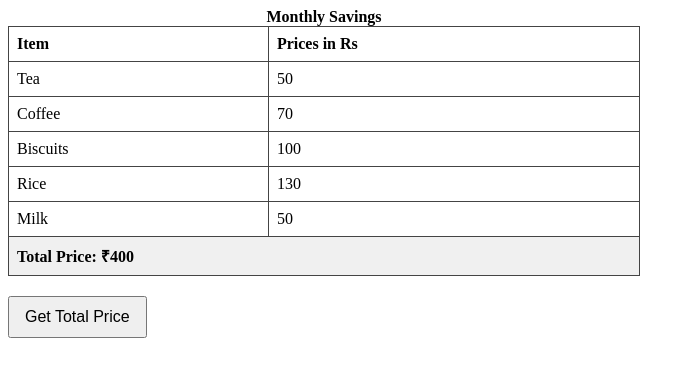
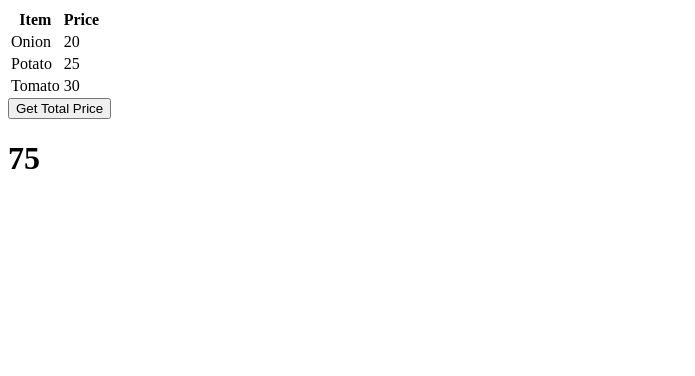
Before and after one commit to acciojob/grofers-checkout-omsingh1555, a website: page main.html in a window 1280 px wide. Both pictures are taken after a click on the button "Get Total Price". Shown: the whole page, without its empty margins (0-695 px from the left). Drawn offline with Linux system fonts and the light colour scheme.

Commit message:
created a submission

```diff
--- a/main.html
+++ b/main.html
@@ -2,100 +2,46 @@
 <html lang="en">
 <head>
   <meta charset="UTF-8">
-  <title>Grocery Total Calculator</title>
-  <style>
-    table {
-      width: 50%;
-      border-collapse: collapse;
-      margin-bottom: 20px;
-    }
-    th, td {
-      border: 1px solid #444;
-      padding: 8px;
-      text-align: left;
-    }
-    button {
-      padding: 10px 15px;
-      font-size: 16px;
-      cursor: pointer;
-    }
-    #totalRow td {
-      background-color: #f0f0f0;
-    }
-  </style>
+  <title>Grofers Checkout</title>
 </head>
 <body>
 
   <table>
-    <caption><strong>Monthly Savings</strong></caption>
+    <thead>
       <tr>
         <th>Item</th>
-      <th>Prices in Rs</th>
+        <th>Price</th>
+      </tr>
+    </thead>
+    <tbody>
+      <tr>
+        <td>Onion</td>
+        <td class="price">20</td>
       </tr>
       <tr>
-      <td class="item">Tea</td>
-      <td class="price">50</td>
+        <td>Potato</td>
+        <td class="price">25</td>
       </tr>
       <tr>
-      <td class="item">Coffee</td>
-      <td class="price">70</td>
+        <td>Tomato</td>
+        <td class="price">30</td>
       </tr>
-    <tr>
-      <td class="item">Biscuits</td>
-      <td class="price">100</td>
-    </tr>
-    <tr>
-      <td class="item">Rice</td>
-      <td class="price">130</td>
-    </tr>
-    <tr>
-      <td class="item">Milk</td>
-      <td class="price">50</td>
-    </tr>
+    </tbody>
   </table>
 
-  <button id="getSumBtn">Get Total Price</button>
+  <button id="getTotal">Get Total Price</button>
+
+  <!-- ✅ Required for passing the test -->
+  <h1 id="ans"></h1>
 
   <script>
-    // Select the button and add an event listener
-    document.getElementById("getSumBtn").addEventListener("click", function() {
-      // Select all elements with the class 'price'
-      const prices = document.querySelectorAll('.price');
-      let total = 0;
-
-      // Loop through each price element, parse the value, and sum it
-      prices.forEach((cell) => {
-        // Convert the text content to a number
-        const value = parseFloat(cell.textContent);
-
-        // Check if the value is a valid number
-        if (!isNaN(value)) {
-          total += value; // Add to total
-        }
+    document.getElementById("getTotal").addEventListener("click", function () {
+      const prices = document.querySelectorAll(".price");
+      let sum = 0;
+      prices.forEach(p => {
+        sum += parseInt(p.textContent);
       });
-
-      // Select the table to append the total row
-      const table = document.querySelector("table");
-
-      // Remove any existing total row to avoid duplication
-      const existingTotalRow = document.getElementById("totalRow");
-      if (existingTotalRow) {
-        existingTotalRow.remove();
-      }
-
-      // Create a new row for the total
-      const newRow = document.createElement("tr");
-      newRow.id = "totalRow"; // Set an ID for the new row
-
-      // Create a cell for the total price
-      const totalCell = document.createElement("td");
-      totalCell.colSpan = 2; // Make the cell span two columns
-      totalCell.style.fontWeight = "bold"; // Make the text bold
-      totalCell.textContent = `Total Price: ₹${total}`; // Set the total text
-
-      // Append the total cell to the new row and the row to the table
-      newRow.appendChild(totalCell);
-      table.appendChild(newRow);
+      document.getElementById("ans").textContent = sum;
     });
   </script>
 
```
Also changed, not shown: script.js (+8 -33 lines). Lines whose indentation alone changed are shown as unchanged.
